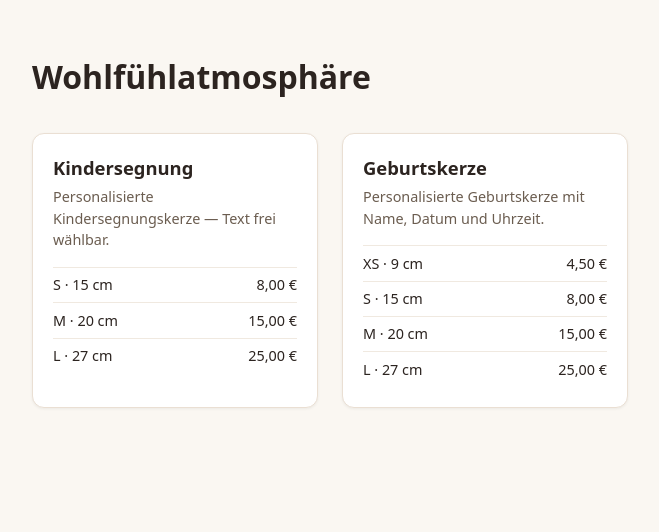
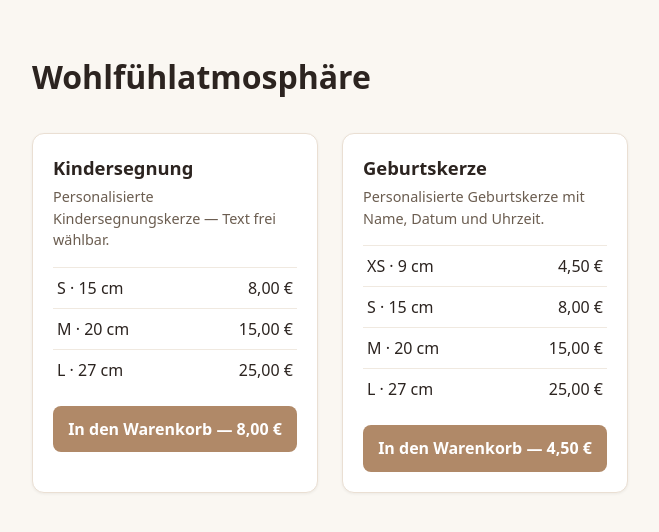
Before and after one commit to maximilianbese/wohlfuehlatmosphaere, a React (Vite) app: page / in a window 1280 px wide. Shown: the top 532 px of the page, without its empty margins (0-659 px from the left). Built offline with nearby package versions, Linux system fonts and the light colour scheme.

Commit message:
feat: enhance ProductCard component with size selection and styling updates

```diff
--- a/src/App.css
+++ b/src/App.css
@@ -41,7 +41,35 @@
 .size-row {
   display: flex;
   justify-content: space-between;
-  padding: 0.4rem 0;
+  width: 100%;
+  padding: 0.5rem 0.25rem;
+  border: none;
   border-top: 1px solid #f0e9e0;
-  font-size: 0.9rem;
+  background: none;
+  font: inherit; /* Button erbt Schrift der Seite statt Browser-Standard */
+  color: inherit;
+  cursor: pointer;
+  text-align: left;
 }
+
+.size-row:hover {
+  background: #f3ece2;
+  font-weight: 600;
+}
+
+.add-button {
+  margin-top: 1rem;
+  width: 100%;
+  padding: 0.7rem;
+  border: none;
+  border-radius: 8px;
+  background: #b08968;
+  color: #fff;
+  font: inherit;
+  font-weight: 600;
+  cursor: pointer;
+}
+
+.add-button:hover {
+  background: #9c7355;
+}
--- a/src/components/ProductCard.tsx
+++ b/src/components/ProductCard.tsx
@@ -1,3 +1,4 @@
+import { useState } from "react";
 import type { Product } from "../types";
 import { formatPrice } from "../utils/format";
 
@@ -6,20 +7,38 @@ type ProductCardProps = {
 };
 
 function ProductCard({ product }: ProductCardProps) {
+  const [selectedSize, setSelectedSize] = useState(product.sizes[0]);
+
   return (
     <article className="product-card">
       <h2>{product.name}</h2>
       <p>{product.description}</p>
+
       <ul className="sizes">
-        {product.sizes.map((size) => (
-          <li key={size.label} className="size-row">
-            <span>
-              {size.label} · {size.heightCm} cm{" "}
-            </span>
-            <span>{formatPrice(size.price)}</span>
-          </li>
-        ))}
+        {product.sizes.map((size) => {
+          const isSelected = size.label === selectedSize.label;
+          return (
+            <li key={size.label}>
+              <button
+                type="button"
+                className={
+                  isSelected ? "size-row size-row--selected" : "size-row"
+                }
+                onClick={() => setSelectedSize(size)}
+              >
+                <span>
+                  {size.label} · {size.heightCm} cm
+                </span>
+                <span>{formatPrice(size.price)}</span>
+              </button>
+            </li>
+          );
+        })}
       </ul>
+
+      <button type="button" className="add-button">
+        In den Warenkorb — {formatPrice(selectedSize.price)}
+      </button>
     </article>
   );
 }
```
